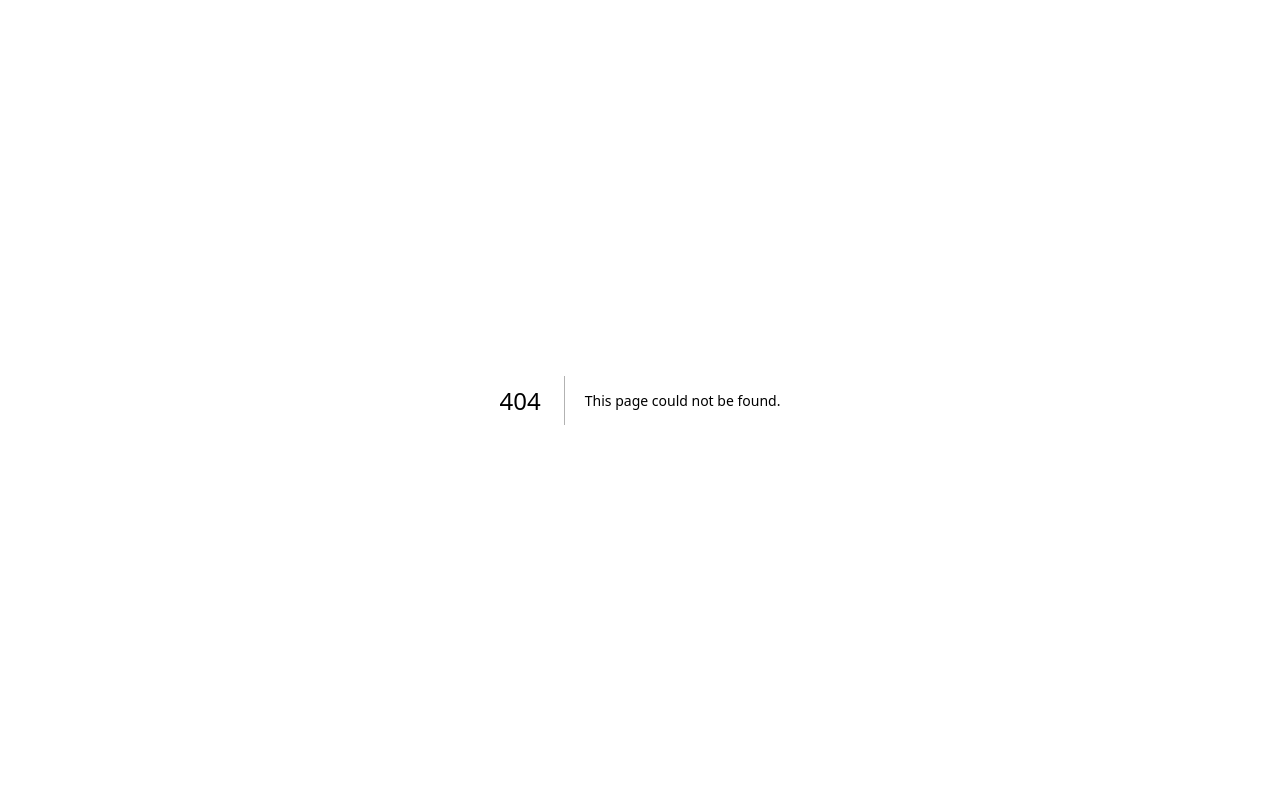
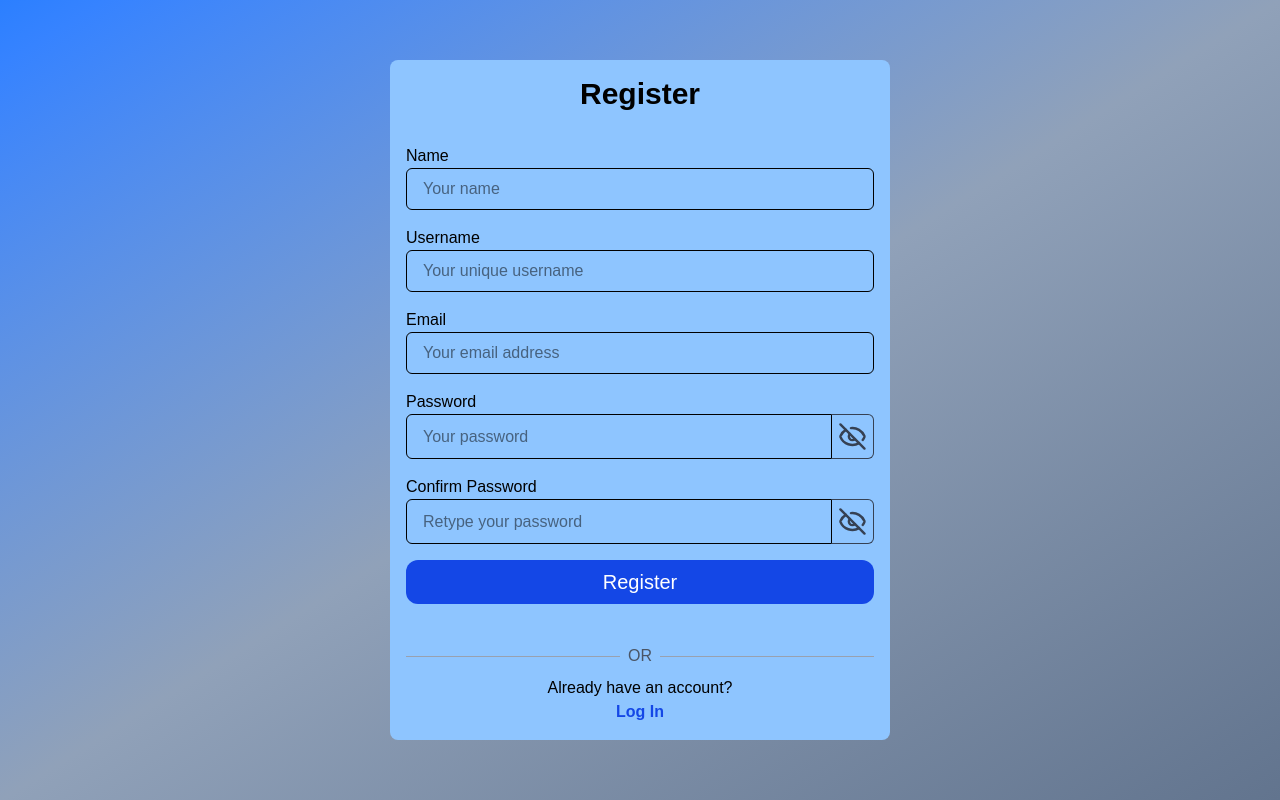
Before and after one commit to Nur-Chowdhury/offitrack, a Next.js app: page /register in a window 1280 px wide. Before the commit this address had no page. Built offline with nearby package versions, Linux system fonts and the light colour scheme.

Commit message:
signup ui

```diff
--- /dev/null
+++ b/app/(auth)/login/page.jsx
@@ -0,0 +1,15 @@
+import React from 'react'
+
+const page = () => {
+    return (
+        <div className=' w-dvw h-dvh flex items-center justify-center bg-gradient-to-br from-blue-500 via-slate-400 to-slate-500'>
+            <div className='  w-[700px] h-[500px] max-w-[90%] bg-blue-300 rounded-lg flex items-center justify-center text-black '>
+                <span className=' text-3xl font-semibold '>
+                    login
+                </span>
+            </div>
+        </div>
+    )
+}
+
+export default page
--- /dev/null
+++ b/app/(auth)/register/page.jsx
@@ -0,0 +1,129 @@
+'use client'
+
+import React, { useState } from 'react'
+import {Eye, EyeOff} from 'lucide-react'
+import Link from 'next/link';
+
+const page = () => {
+
+    const [formData, setFormData] = useState({
+        name: '',
+        email: '',
+        username: '',
+        password: '',
+        confirmPassword: ''
+    });
+
+    const [showPass, setShowPass] = useState(false);
+    const [showConPass, setShowConPass] = useState(false);
+
+    const handleChange = (e) => {
+        const { name, value } = e.target;
+        setFormData(prevData => ({ ...prevData, [name]: value }));
+    }
+
+    return (
+        <div className=' w-dvw h-dvh flex items-center justify-center bg-gradient-to-br from-blue-500 via-slate-400 to-slate-500'>
+            <div className='  w-[500px] max-w-[90%] bg-blue-300 rounded-lg text-black p-4 flex flex-col items-center justify-center gap-4'>
+                <span className=' text-3xl font-semibold '>
+                    Register
+                </span>
+                <form className=' w-full space-y-4 m-4'>
+                    <label>Name</label>
+                    <input
+                        type="text"
+                        name="name"
+                        placeholder="Your name"
+                        value={formData.name}
+                        onChange={handleChange}
+                        className="w-full px-4 py-2 border rounded-md focus:outline-none focus:ring-2 focus:ring-blue-500"
+                        required
+                    />
+                    <label>Username</label>
+                    <input
+                        type="text"
+                        name="username"
+                        placeholder="Your unique username"
+                        value={formData.username}
+                        onChange={handleChange}
+                        className="w-full px-4 py-2 border rounded-md focus:outline-none focus:ring-2 focus:ring-blue-500"
+                        required
+                    />
+                    <label>Email</label>
+                    <input
+                        type="email"
+                        name="email"
+                        placeholder="Your email address"
+                        value={formData.email}
+                        onChange={handleChange}
+                        className="w-full px-4 py-2 border rounded-md focus:outline-none focus:ring-2 focus:ring-blue-500"
+                        required
+                    />
+                    <label>Password</label>
+                    <div className=' w-full flex gap-0'>
+                        <input
+                            type= {showPass ? "text":"password"}
+                            name="password"
+                            placeholder="Your password"
+                            value={formData.password}
+                            onChange={handleChange}
+                            className="w-full px-4 py-2 border rounded-l-md focus:outline-none focus:ring-2 focus:ring-blue-500"
+                            required
+                        />
+                        {showPass ?
+                            <Eye size={45}
+                                className=' py-0.5 px-1.5 border border-l-0 rounded-r-md cursor-pointer text-gray-700'
+                                onClick={() => setShowPass(!showPass)}
+                            />
+                            :
+                            <EyeOff
+                                size={45}
+                                className=' py-0.5 px-1.5 border border-l-0 rounded-r-md  cursor-pointer text-gray-700'
+                                onClick={() => setShowPass(!showPass)}
+                            />
+                        }
+                    </div>
+
+                    <label>Confirm Password</label>
+                    <div className=' w-full flex gap-0'>
+                        <input
+                            type= {showConPass ? "text":"password"}
+                            name="confirmPassword"
+                            placeholder="Retype your password"
+                            value={formData.confirmPassword}
+                            onChange={handleChange}
+                            className="w-full px-4 py-2 border rounded-l-md focus:outline-none focus:ring-2 focus:ring-blue-500"
+                            required
+                        />
+                        {showConPass ?
+                            <Eye size={45}
+                                className=' py-0.5 px-1.5 border border-l-0 rounded-r-md cursor-pointer text-gray-700'
+                                onClick={() => setShowConPass(!showConPass)}
+                            />
+                            :
+                            <EyeOff
+                                size={45}
+                                className=' py-0.5 px-1.5 border border-l-0 rounded-r-md  cursor-pointer text-gray-700'
+                                onClick={() => setShowConPass(!showConPass)}
+                            />
+                        }
+                    </div>
+
+                    <button type="submit" className="w-full bg-blue-700 text-white py-2 rounded-xl hover:bg-blue-500 transition text-xl font-medium">
+                        Register
+                    </button>
+                </form>
+                <div className=' w-full flex flex-col items-center justify-center'>
+                    <div className=' w-full flex gap-0 my-2'>
+                        <hr className=' flex-grow border-t border-gray-400 mt-3'/>
+                        <span className=' mx-2 text-gray-600'>OR</span>
+                        <hr className=' flex-grow border-t border-gray-400 mt-3'/>
+                    </div>
+                    Already have an account? <Link href="/login" className=' text-blue-700 font-semibold'>Log In</Link>
+                </div>
+            </div>
+        </div>
+    )
+}
+
+export default page
--- a/app/page.jsx
+++ b/app/page.jsx
@@ -3,6 +3,7 @@ import gsap from 'gsap';
 import { useEffect, useRef } from 'react'
 import Link from 'next/link'
 import { useGSAP } from '@gsap/react'
+import Image from 'next/image';
 
 
 export default function Home() {
@@ -19,11 +20,16 @@ export default function Home() {
   }, []);
 
   return (
-    <div className="min-h-screen flex flex-col bg-gradient-to-br from-slate-900 via-slate-800 to-slate-900 text-white">
-      <nav ref={navRef} className="w-full flex justify-between items-center py-4 px-8 border-b border-slate-700 bg-slate-900/50 backdrop-blur-md fixed top-0 z-50">
-        <Link href="/" className="text-2xl font-bold text-blue-500">
-          <span className=' text-blue-600'>Offi</span>
-          <span className=' text-green-600'>Track</span>
+    <div className="min-h-screen flex flex-col bg-gradient-to-br from-blue-500 via-slate-400 to-slate-500 text-white">
+      <nav ref={navRef} className="w-full flex justify-between items-center py-4 px-8 border-b border-slate-700 bg-slate-900/30 backdrop-blur-md fixed top-0 z-50">
+        <Link href="/" className="">
+          <Image
+            src="/logo.png"
+            alt="OffiTrack Logo"
+            width={100}
+            height={40}
+            priority
+          />
         </Link>
         <div className=' flex items-center justify-center gap-2'>
           <Link
@@ -31,42 +37,43 @@ export default function Home() {
             className="px-4 py-2 rounded-lg bg-blue-600 border-2 border-blue-600 hover:bg-white hover:text-blue-600
               hover:scale-110 transition-all duration-300 text-sm font-semibold shadow"
           >
-            Register
+            Sign Up
           </Link>
           <Link
             href="/login"
             className="px-4 py-2 rounded-lg text-blue-600 bg-white border-2 border-blue-600 hover:bg-blue-500
              hover:text-white hover:scale-110 transition-all duration-300 text-sm font-semibold shadow"
           >
-            Login
+            Log In
           </Link>
         </div>
       </nav>
 
-      <div ref={heroRef} className="flex flex-col items-center justify-center flex-grow text-center px-6 mt-28">
-        <h1 className="text-5xl font-bold mb-4">
+      <div ref={heroRef} className="flex flex-col items-center justify-center flex-grow text-center px-6 mt-28 text-black">
+        <h1 className="text-5xl font-bold mb-4 ">
           Smart Office Asset & Resource Management System
         </h1>
-        <p className="text-slate-300 text-lg mb-8 max-w-2xl">
+        <p className="text-xl mb-8 max-w-3xl text-gray-800">
           OffiTrack helps organizations streamline asset management and resource booking — all in one seamless platform built for efficiency and transparency.
         </p>
         <div className="flex justify-center gap-4">
           <Link
             href="/register"
-            className="px-6 py-3 rounded-xl bg-blue-600 hover:bg-blue-500 transition shadow-lg font-semibold"
+            className="px-6 py-3  rounded-xl bg-blue-600 hover:bg-blue-500 transition shadow-lg font-semibold"
           >
             Get Started
           </Link>
           <Link
             href="/about"
-            className="px-6 py-3 rounded-xl border border-slate-500 hover:bg-slate-800 transition font-semibold"
+            className="px-6 py-3 rounded-xl border border-slate-700 hover:bg-slate-800 hover:text-white transition-all
+            duration-300 font-semibold"
           >
             Learn More
           </Link>
         </div>
       </div>
 
-      <footer className="text-center text-slate-500 text-sm py-6 border-t border-slate-800">
+      <footer className="text-center text-gray-800/90 text-md py-6 border-t border-slate-800">
         © {new Date().getFullYear()} OffiTrack. All rights reserved.
       </footer>
 
--- a/package.json
+++ b/package.json
@@ -11,9 +11,11 @@
   "dependencies": {
     "@gsap/react": "^2.1.2",
     "gsap": "^3.13.0",
+    "lucide-react": "^0.553.0",
     "next": "16.0.1",
     "react": "19.2.0",
-    "react-dom": "19.2.0"
+    "react-dom": "19.2.0",
+    "react-toastify": "^11.0.5"
   },
   "devDependencies": {
     "@tailwindcss/postcss": "^4",
```
Also changed, not shown: public/logo.png (added), 1 other file (tests, documents, lock files or other folders).
